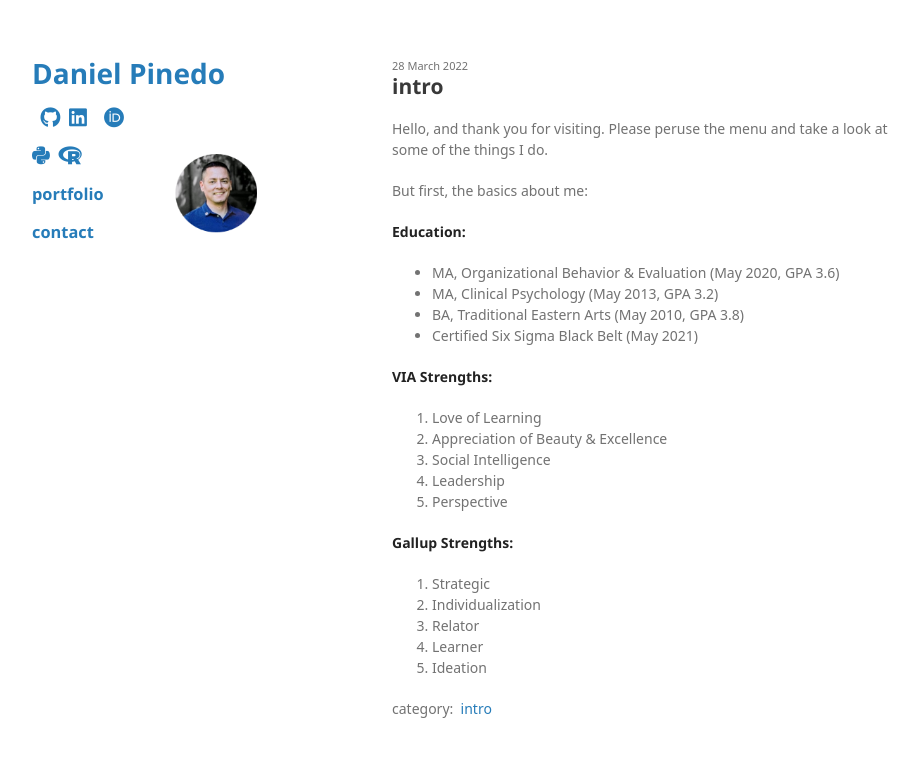
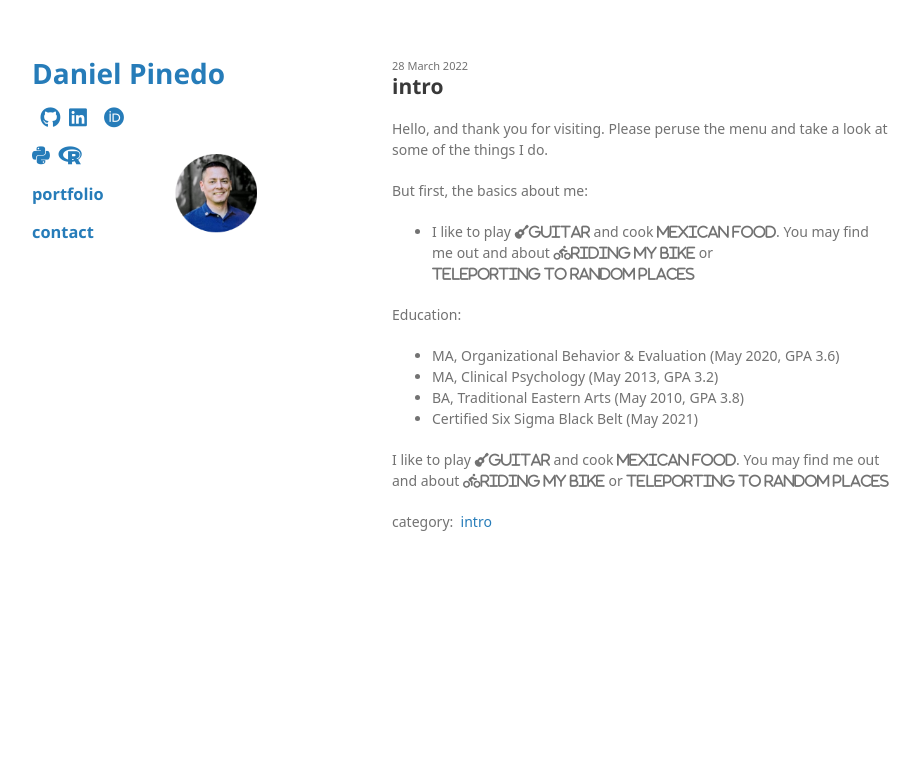
Before and after one commit to odenipinedo/odenipinedo.github.io, a Jekyll site: the page built from _posts/2022-03-28-intro.md, in a window 1280 px wide. Shown: the top 757 px of the page, without its empty margins (178-1098 px from the left). Built offline with Jekyll 4.4.1, drawn with Linux system fonts in a browser that asks for light colours; nearby versions of some CDN libraries; some web fonts are replaced; a style sheet for code colours, icons or effects is not loaded; the repository's description, which GitHub fills in, is left out.

Commit message:
Update 2022-03-28-intro.md

```diff
--- a/_posts/2022-03-28-intro.md
+++ b/_posts/2022-03-28-intro.md
@@ -15,22 +15,12 @@ Hello, and thank you for visiting. Please peruse the menu and take a look at som
 
 But first, the basics about me:
 
-**Education:**
+- I like to play <i class="fa-solid fa-guitar">guitar</i> and cook <i class="fa-solid fa-taco">mexican food</i>. You may find me out and about <i class="fa-solid fa-person-biking">riding my bike</i> or <i class="fa-solid fa-person-from-portal">teleporting to random places</i>
+
+Education:
 - MA, Organizational Behavior & Evaluation (May 2020, GPA 3.6)
 - MA, Clinical Psychology (May 2013, GPA 3.2)
 - BA, Traditional Eastern Arts (May 2010, GPA 3.8)
 - Certified Six Sigma Black Belt (May 2021)
 
-**VIA Strengths:**
-1. Love of Learning
-2. Appreciation of Beauty & Excellence
-3. Social Intelligence
-4. Leadership
-5. Perspective
-
-**Gallup Strengths:**
-1. Strategic
-2. Individualization
-3. Relator
-4. Learner
-5. Ideation
+I like to play <i class="fa-solid fa-guitar">guitar</i> and cook <i class="fa-solid fa-taco">mexican food</i>. You may find me out and about <i class="fa-solid fa-person-biking">riding my bike</i> or <i class="fa-solid fa-person-from-portal">teleporting to random places</i>
```
